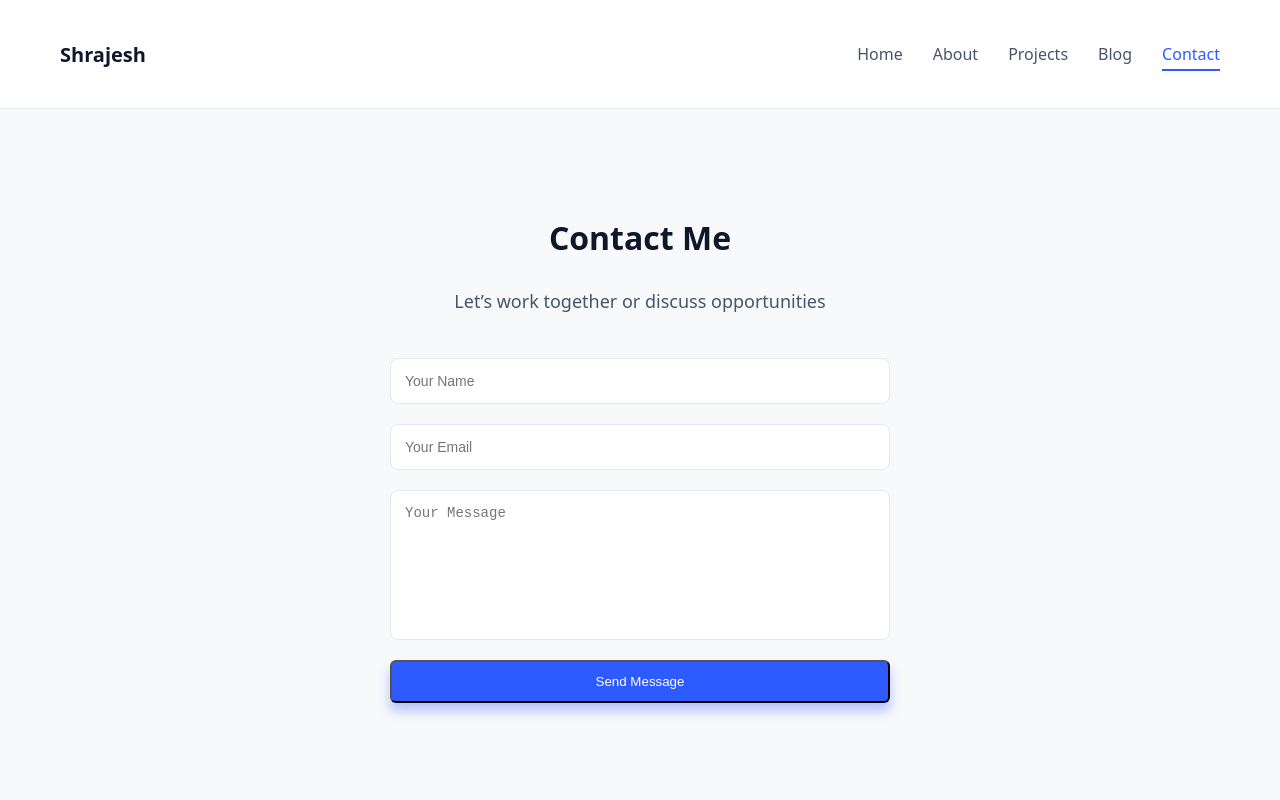
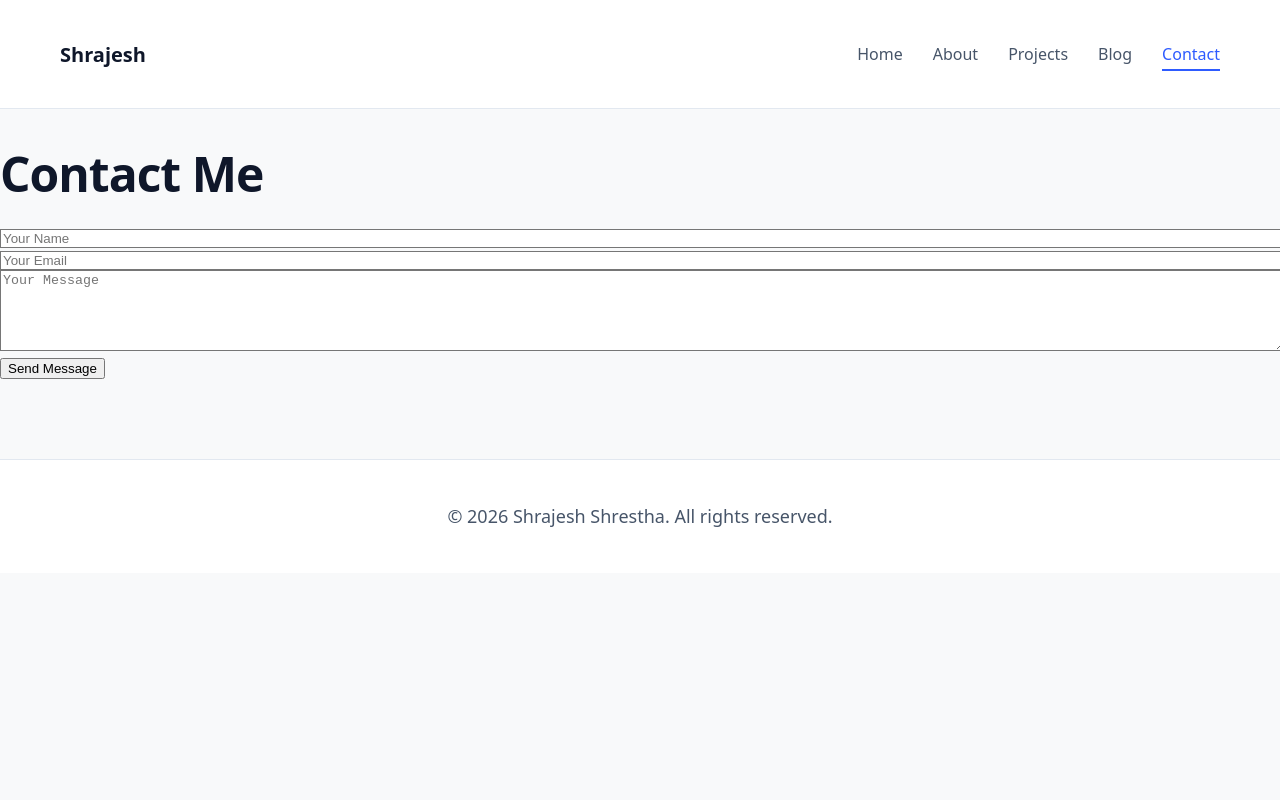
Before and after one commit to shrazesh/portfolio-website, a Next.js app: page /contact in a window 1280 px wide. Shown: the top 800 px of the page. Built offline with nearby package versions, Linux system fonts and the light colour scheme.

Commit message:
feat: integrate contact form with Resend email API

```diff
--- /dev/null
+++ b/app/api/contact/route.js
@@ -0,0 +1,25 @@
+import { Resend } from "resend";
+
+const resend = new Resend(process.env.RESEND_API_KEY);
+
+export async function POST(req) {
+  try {
+    const { name, email, message } = await req.json();
+
+    await resend.emails.send({
+      from: "Portfolio <onboarding@resend.dev>",
+      to: "shrajeshshrestha2004@gmail.com", // ← change to your email
+      subject: "New message from portfolio",
+      html: `
+        <h2>New Contact Message</h2>
+        <p><strong>Name:</strong> ${name}</p>
+        <p><strong>Email:</strong> ${email}</p>
+        <p>${message}</p>
+      `,
+    });
+
+    return Response.json({ success: true });
+  } catch (error) {
+    return Response.json({ error: error.message }, { status: 500 });
+  }
+}
--- a/app/contact/page.js
+++ b/app/contact/page.js
@@ -1,19 +1,68 @@
-import SectionTitle from "@/components/SectionTitle";
+"use client";
+import { useState } from "react";
 
 export default function Contact() {
+  const [form, setForm] = useState({
+    name: "",
+    email: "",
+    message: "",
+  });
+  const [status, setStatus] = useState("");
+
+  const handleSubmit = async (e) => {
+    e.preventDefault();
+    setStatus("Sending...");
+
+    const res = await fetch("/api/contact", {
+      method: "POST",
+      body: JSON.stringify(form),
+    });
+
+    if (res.ok) {
+      setStatus("Message sent successfully ✅");
+      setForm({ name: "", email: "", message: "" });
+    } else {
+      setStatus("Something went wrong ❌");
+    }
+  };
+
   return (
-    <div className="contact">
-      <SectionTitle
-        title="Contact Me"
-        subtitle="Let’s work together or discuss opportunities"
-      />
+    <div className="max-w-xl mx-auto py-12">
+      <h1 className="text-3xl font-bold mb-6">Contact Me</h1>
 
-      <form className="contact-form">
-        <input type="text" placeholder="Your Name" />
-        <input type="email" placeholder="Your Email" />
-        <textarea placeholder="Your Message"></textarea>
-        <button className="btn">Send Message</button>
+      <form onSubmit={handleSubmit} className="space-y-4">
+        <input
+          required
+          placeholder="Your Name"
+          className="w-full border p-3 rounded"
+          value={form.name}
+          onChange={(e) => setForm({ ...form, name: e.target.value })}
+        />
+
+        <input
+          required
+          type="email"
+          placeholder="Your Email"
+          className="w-full border p-3 rounded"
+          value={form.email}
+          onChange={(e) => setForm({ ...form, email: e.target.value })}
+        />
+
+        <textarea
+          required
+          placeholder="Your Message"
+          className="w-full border p-3 rounded"
+          rows="5"
+          value={form.message}
+          onChange={(e) => setForm({ ...form, message: e.target.value })}
+        />
+
+        <button className="bg-black text-white px-6 py-3 rounded">
+          Send Message
+        </button>
       </form>
+
+      <p className="mt-4">{status}</p>
     </div>
   );
 }
--- a/package.json
+++ b/package.json
@@ -13,7 +13,8 @@
     "next": "16.2.3",
     "react": "19.2.4",
     "react-dom": "19.2.4",
-    "react-markdown": "^10.1.0"
+    "react-markdown": "^10.1.0",
+    "resend": "^6.12.2"
   },
   "devDependencies": {
     "autoprefixer": "^10.5.0",
```
Also changed, not shown: 1 other file (tests, documents, lock files or other folders).
